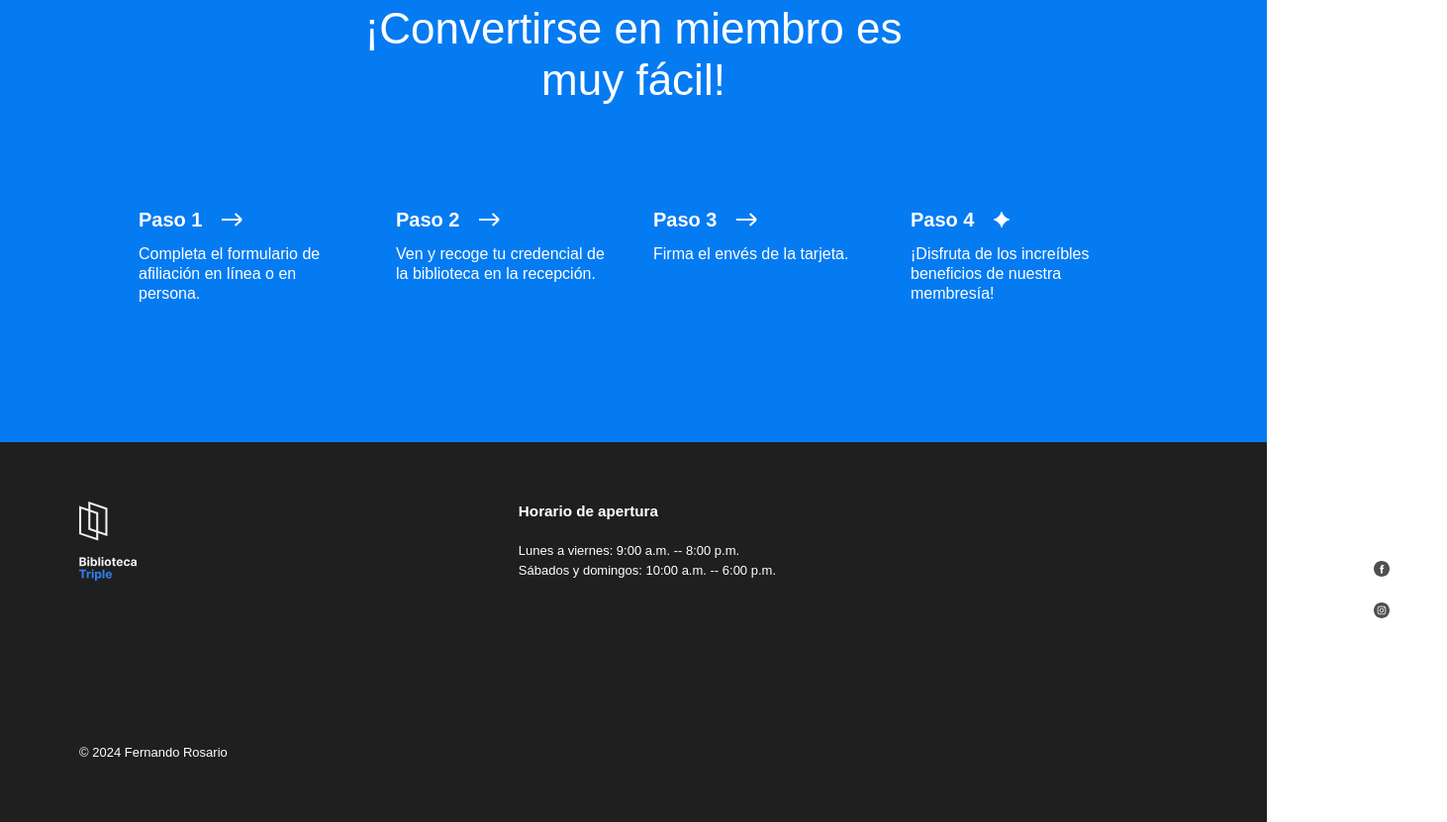
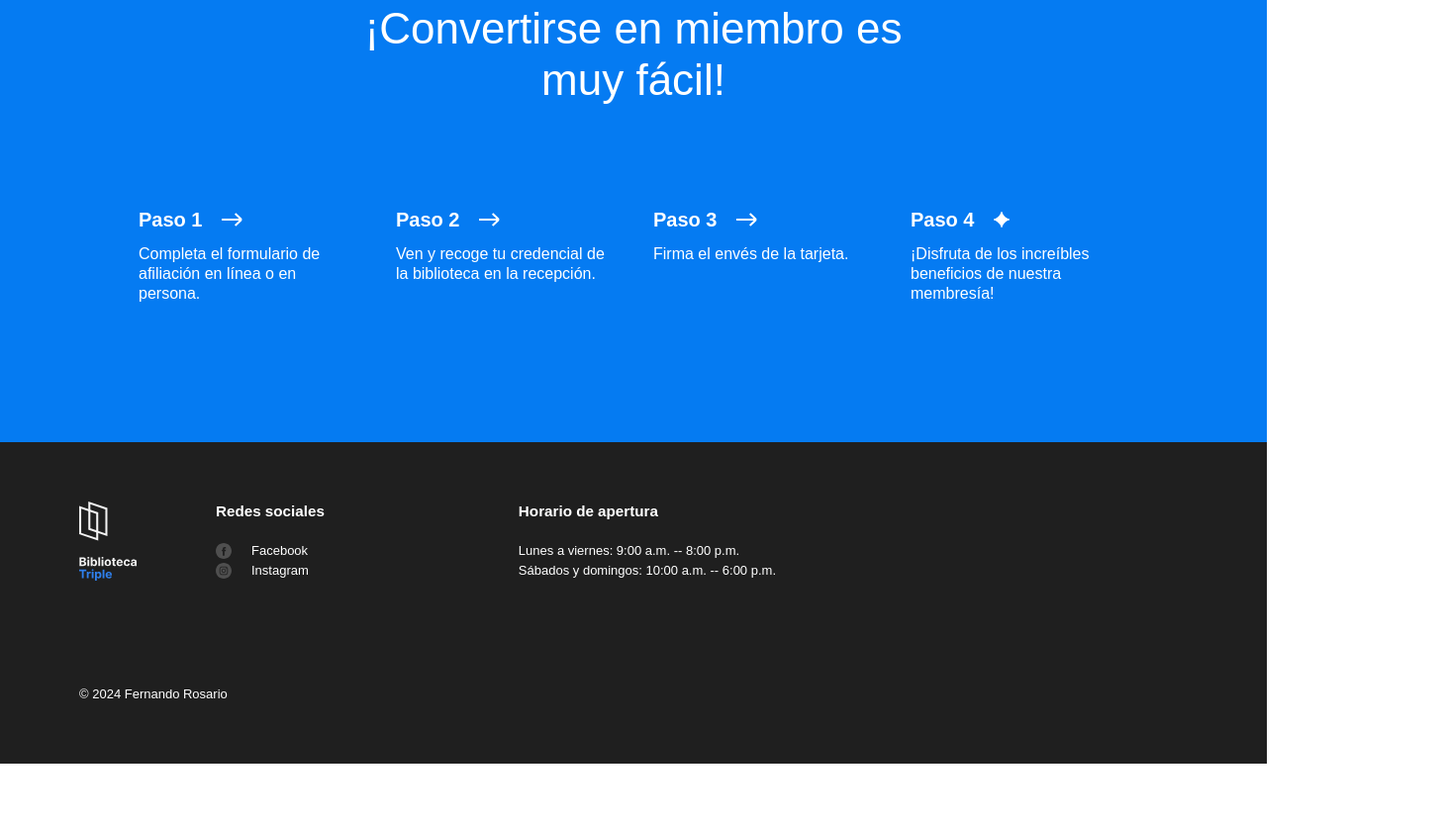
Before and after one commit to Falatthar/proyecto3, a plain HTML site: page index.html in a window 1280 px wide. Shown: the part 3055-3886 px from the top of the page at 99% size, 1462 px wide, since content can reach past the window. After the commit the page ends 3827 px from the top, so only its background shows below. Drawn offline with Linux system fonts and the light colour scheme.

Commit message:
Nueva actualización de mi proyecto

```diff
--- a/index.html
+++ b/index.html
@@ -281,36 +281,44 @@
   </ul>
 </section>
       </main>
-      <footer id="footer" class="footer">
+     <footer id="footer" class="footer">
   <div class="footer__cover">
     <div class="footer__columns">
+
       <div class="footer__column">
         <img class="footer__logo" src="./images/logo_white.svg" alt="Logotipo de la Biblioteca Triple Peaks">
       </div>
+
       <div class="footer__column footer__column_content_hours">
         <h3 class="footer__column-heading">Horario de apertura</h3>
         <ul class="footer__list">
-          <li class="footer__list-item">Lunes a viernes: 9:00 a.m. -- 8:00 p.m.</li>
-          <li class="footer__list-item">Sábados y domingos: 10:00 a.m. -- 6:00 p.m.</li>
+          <li class="footer__list-item">
+            Lunes a viernes: 9:00 a.m. -- 8:00 p.m.
+          </li>
+          <li class="footer__list-item">
+            Sábados y domingos: 10:00 a.m. -- 6:00 p.m.
+          </li>
         </ul>
       </div>
+
       <div class="footer__column footer__column_content_social">
         <h3 class="footer__column-heading">Redes sociales</h3>
         <ul class="footer__list">
           <li class="footer__list-item">
             <a class="footer__column-link" href="#">
-              <img class="footer__social-icon" src="./images/facebook_white.svg" alt="Logo de Facebook">
+              <img class="footer__social-icon" src="./images/facebook_white.svg" alt="facebook logo">
               Facebook
             </a>
           </li>
           <li class="footer__list-item">
             <a class="footer__column-link" href="#">
-              <img class="footer__social-icon" src="./images/instagram_white.svg" alt="Logo de Instagram">
+              <img class="footer__social-icon" src="./images/instagram_white.svg" alt="facebook logo">
               Instagram
             </a>
           </li>
         </ul>
       </div>
+
     </div>
     <p class="footer__copyright">
       © 2024 Fernando Rosario
--- a/styles/style.css
+++ b/styles/style.css
@@ -361,7 +361,7 @@
 
 .footer__column_content_social {
   font-size: small;
-  margin-left: 1250px;
+  margin-left: 80px;
 }
 
 .footer__logo {
@@ -388,8 +388,11 @@
 }
 
 .footer__column-link {
+  display: flex;
   color: white;
   text-decoration: none;
+  column-gap: 10px;
+  align-items: center;
 }
 
 .footer__social-icon {
```
